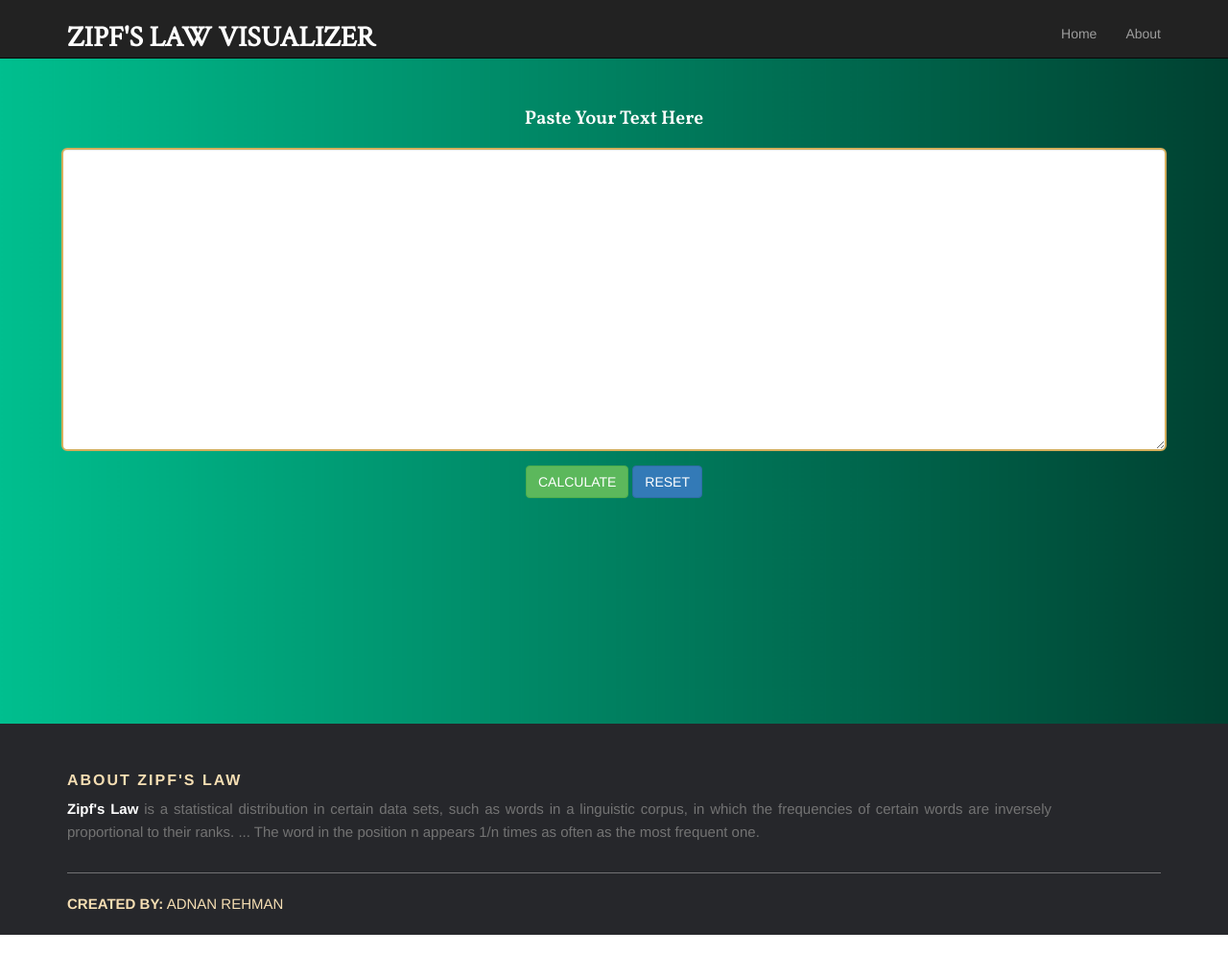
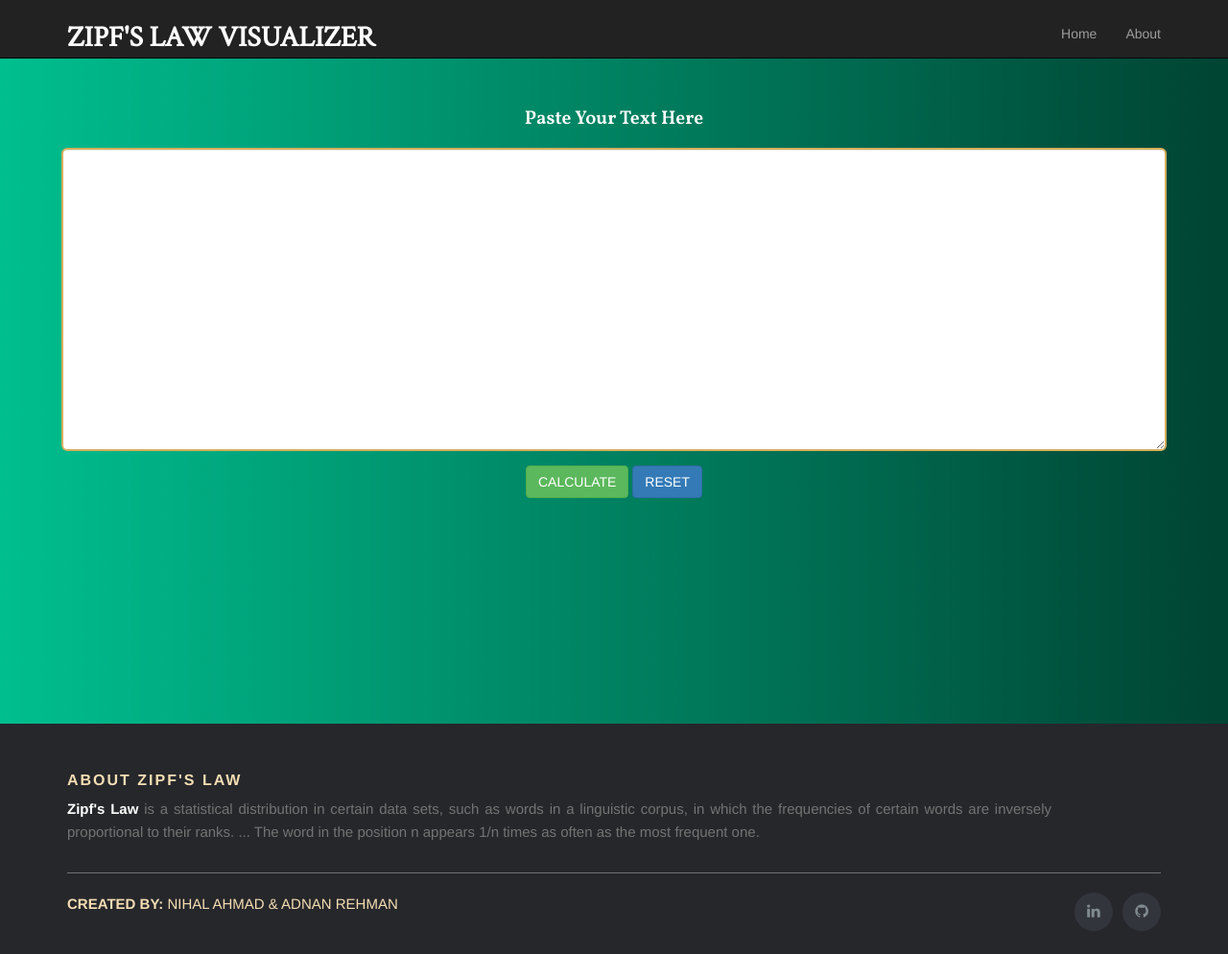
Before and after one commit to nihal-ahmad/Zipf-s-Law-Visualizer-, a plain HTML site: page index.html in a window 1280 px wide. Shown: the whole page at 96% size. Drawn offline with nearby package versions, Linux system fonts and the light colour scheme.

Commit message:
Update index.html

```diff
--- a/index.html
+++ b/index.html
@@ -106,12 +106,12 @@
             <div class="row">
                 <div class="col-md-8 col-sm-6 col-xs-12">
                     <p style="color: wheat;" class="copyright-text"><b>CREATED BY:</b>
-                        <a style="color: wheat;" href="#">ADNAN REHMAN
+                        <a style="color: wheat;" href="#">NIHAL AHMAD & ADNAN REHMAN
                         </a>
                     </p>
                 </div>
 
-<!--                 <div class="col-md-4 col-sm-6 col-xs-12">
+              <div class="col-md-4 col-sm-6 col-xs-12">
                     <ul class="social-icons">
 
 
@@ -121,7 +121,7 @@
                                     class="fa fa-github"></i></a>
                         </li>
                     </ul>
-                </div> -->
+                </div>
             </div>
         </div>
     </footer>
```
